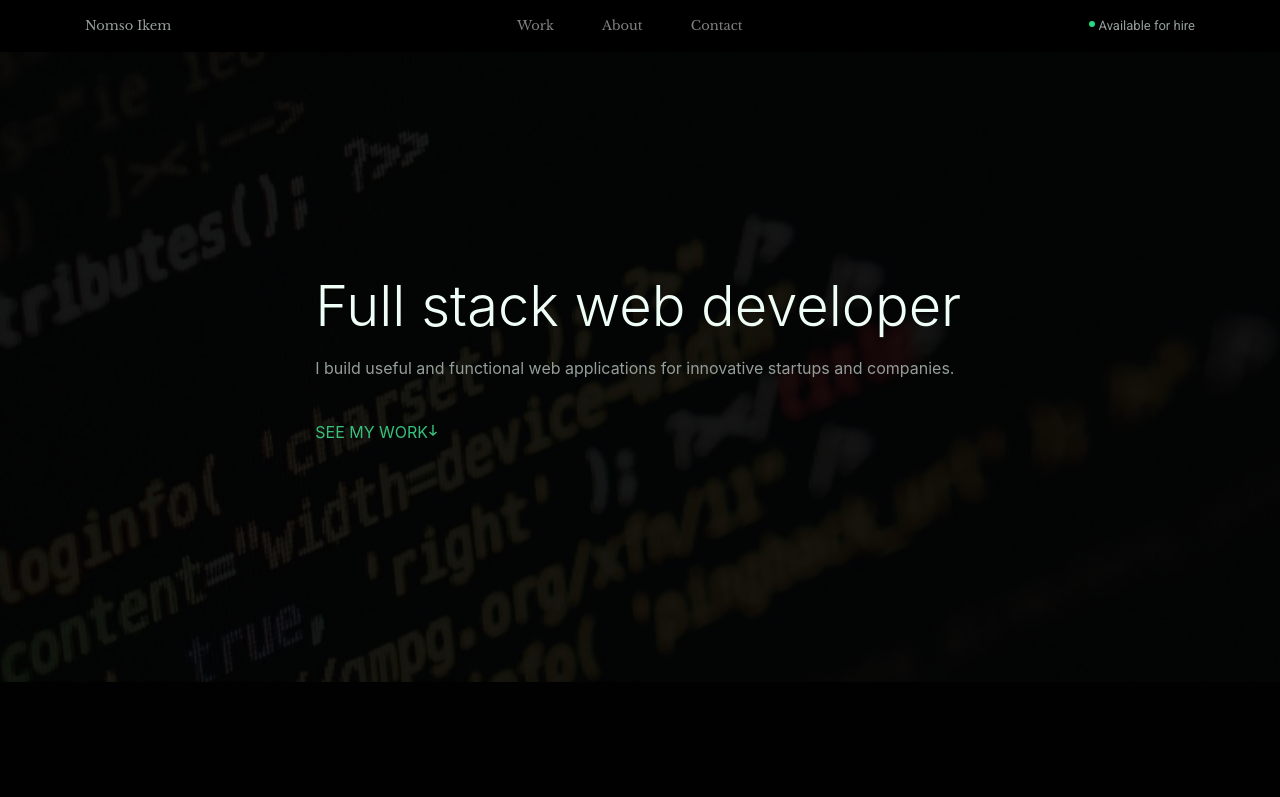
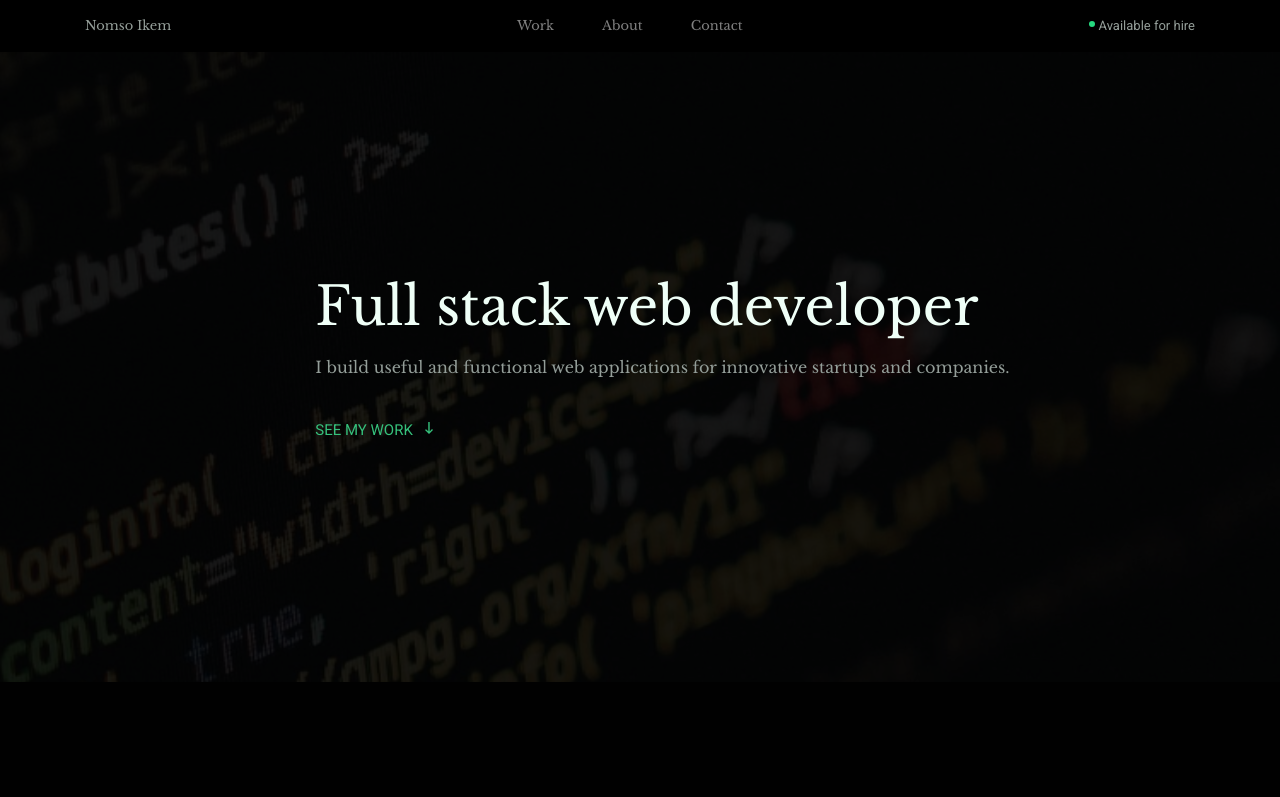
Before and after one commit to swish933/portfolio, a React (Create React App) app: page / in a window 1280 px wide. Shown: the top 797 px of the page. Built offline with nearby package versions, Linux system fonts and the light colour scheme.

Commit message:
Intro styles

```diff
--- a/src/components/Intro.js
+++ b/src/components/Intro.js
@@ -22,7 +22,7 @@ const Intro = () => {
 						<Col className='pl-sm-5' xs={8} md={9}>
 							<p id='work-btn' className='ml-lg-5'>
 								SEE MY WORK
-								<span className='ml-1 arrow-down'>
+								<span className='arrow-down'>
 									<Image src='/assets/button-arrow-down.svg' alt='arrow-down' />
 								</span>
 							</p>
--- a/src/styles/Intro.css
+++ b/src/styles/Intro.css
@@ -16,18 +16,23 @@
 	height: 100%;
 }
 
-#work-btn{
-	color: #36c17c;
-}
-
 .hero-text {
 	height: inherit;
+	font-family: 'Libre Baskerville', serif;
 }
 
 .hero-text .title {
 	color: #effff7;
+	font-size: 53px;
 }
 
 .hero-text p:first-child {
 	color: #949e99;
+	font-size: 16px;
 }
+
+#work-btn {
+	color: #36c17c;
+	font-family: Roboto, sans-serif;
+	font-size: 15px;
+}
```
